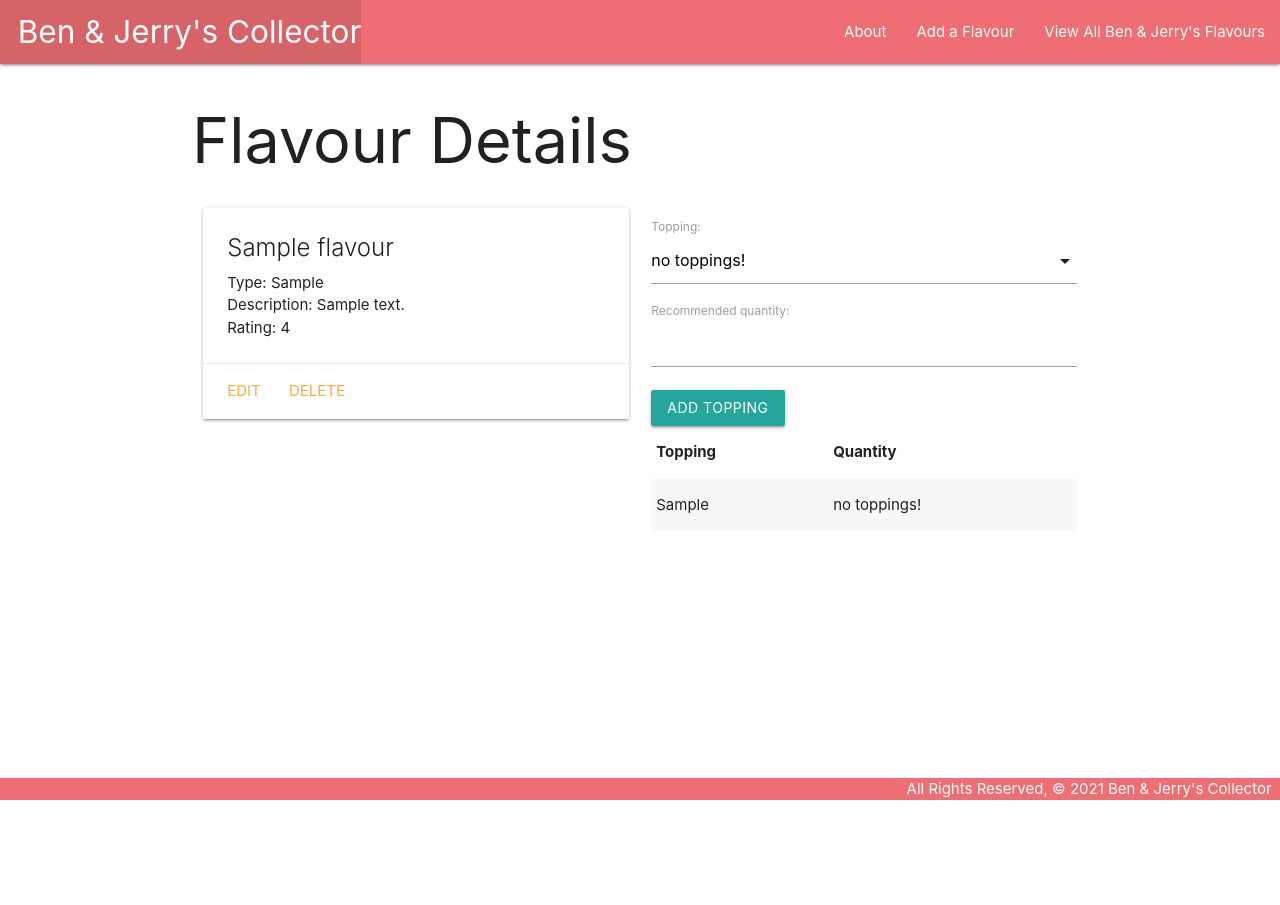
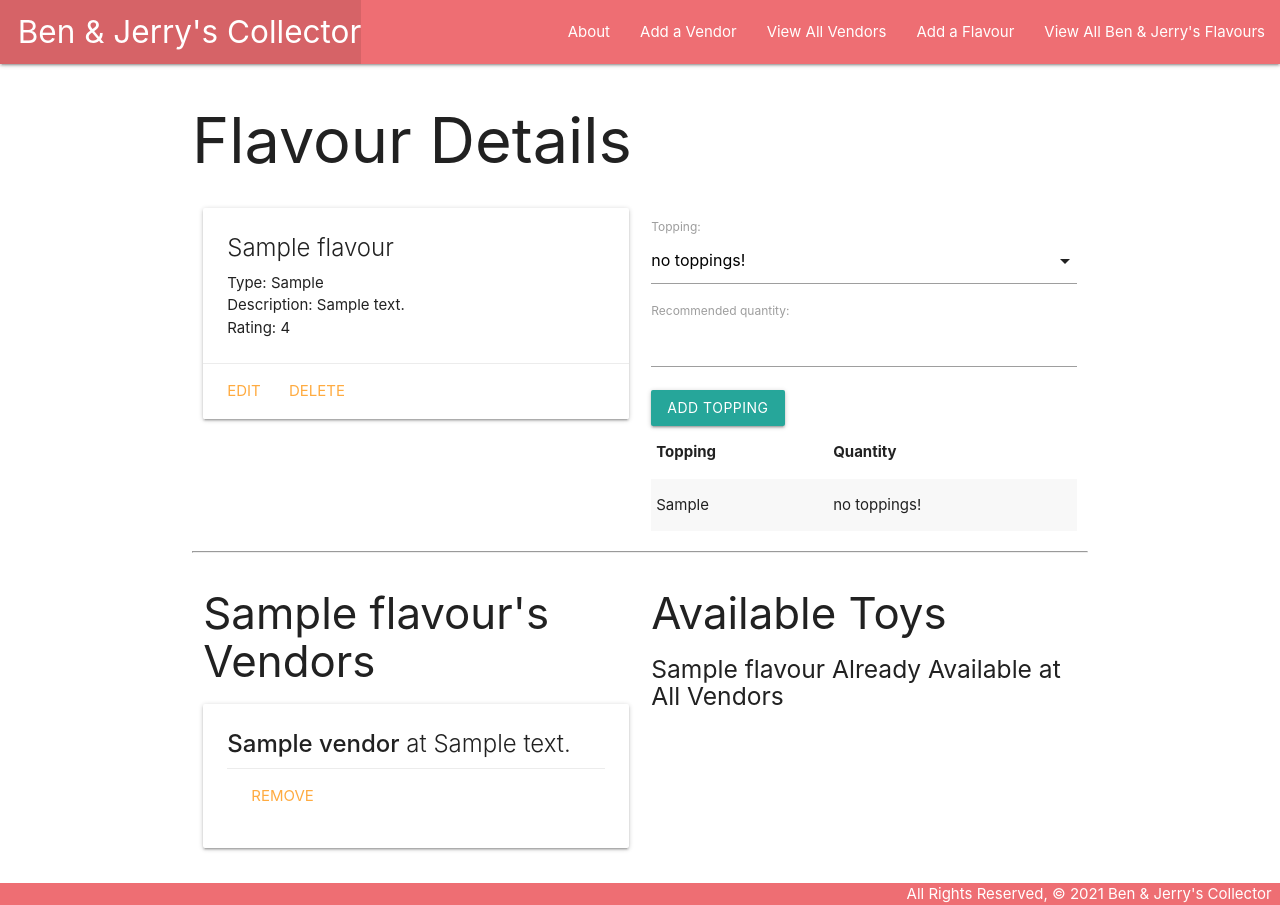
Before and after one commit to samrevanoor/ben-and-jerrys-flavour-collector, a Django app: page /flavours/1 in a window 1280 px wide. Before the commit the page ends 800 px from the top, so only its background shows below. Run offline with Django 3.2, Linux system fonts and the light colour scheme; tables that the repository leaves empty hold one stand-in row (values such as "Sample post").

Commit message:
adds URLs to assoc and unassoc vendor with flavour, adds view functions to do the same, runs migrations for vendor model and M:M relationship with flavours, edits templates to display assoc vendors and available vendors to add, adds buttons to UI

```diff
--- a/main_app/templates/base.html
+++ b/main_app/templates/base.html
@@ -3,12 +3,19 @@
 <!DOCTYPE html>
 <html lang="en">
   <head>
-  <meta charset="UTF-8">
-  <meta name="viewport" content="width=device-width, initial-scale=1.0">
-  <meta http-equiv="X-UA-Compatible" content="ie=edge">
+    <meta charset="UTF-8" />
+    <meta name="viewport" content="width=device-width, initial-scale=1.0" />
+    <meta http-equiv="X-UA-Compatible" content="ie=edge" />
     <title>Ben & Jerry's Collector</title>
-  <link rel="stylesheet" href="https://cdnjs.cloudflare.com/ajax/libs/materialize/1.0.0/css/materialize.min.css">
-  <link rel="stylesheet" type="text/css" href="{% static 'css/style.css' %}">
+    <link
+      rel="stylesheet"
+      href="https://cdnjs.cloudflare.com/ajax/libs/materialize/1.0.0/css/materialize.min.css"
+    />
+    <link
+      rel="stylesheet"
+      type="text/css"
+      href="{% static 'css/style.css' %}"
+    />
     <script src="https://cdnjs.cloudflare.com/ajax/libs/materialize/1.0.0/js/materialize.min.js"></script>
   </head>
   <body>
@@ -16,22 +23,29 @@
       <nav>
         <div class="nav-wrapper">
           <ul>
-          <li><a href="/" class="left brand-logo">&nbsp;&nbsp;Ben & Jerry's Collector</a></li>
+            <li>
+              <a href="/" class="left brand-logo"
+                >&nbsp;&nbsp;Ben & Jerry's Collector</a
+              >
+            </li>
           </ul>
           <ul class="right">
             <li><a href="{% url 'about' %}">About</a></li>
+            <li><a href="{% url 'vendors_create' %}">Add a Vendor</a></li>
+            <li><a href="{% url 'vendors_index' %}">View All Vendors</a></li>
             <li><a href="{% url 'flavours_create' %}">Add a Flavour</a></li>
-          <li><a href="{% url 'index' %}">View All Ben & Jerry's Flavours</a></li>
+            <li>
+              <a href="{% url 'index' %}">View All Ben & Jerry's Flavours</a>
+            </li>
           </ul>
         </div>
       </nav>
     </header>
-  <main class="container">
-    {% block content %}
-    {% endblock %}
-  </main>
+    <main class="container">{% block content %} {% endblock %}</main>
     <footer class="page-footer">
-    <div class="right">All Rights Reserved, &copy; 2021 Ben & Jerry's Collector &nbsp;</div>
+      <div class="right">
+        All Rights Reserved, &copy; 2021 Ben & Jerry's Collector &nbsp;
+      </div>
     </footer>
   </body>
 </html>
--- a/main_app/templates/flavours/detail.html
+++ b/main_app/templates/flavours/detail.html
@@ -45,6 +45,48 @@
     </table>
   </div>
 </div>
+<hr />
+<div class="row">
+  <div class="col s6">
+    <h3>{{ flavour.name }}'s Vendors</h3>
+    {% if flavour.vendors.count %} {% for vendor in flavour.vendors.all %}
+    <div class="card">
+      <div class="card-content">
+        <span class="card-title">
+          <strong>{{ vendor.name }}</strong> at
+          <span>{{ vendor.address }}</span>
+        </span>
+        <div class="card-action">
+            <a href="{% url 'unassoc_vendor' flavour.id vendor.id%}">Remove</a>
+          </div>
+      </div>
+    </div>
+    {% endfor %} {% else %}
+    <h5>No Vendors Yet</h5>
+    {% endif %}
+  </div>
+  <div class="col s6">
+    <h3>Available Toys</h3>
+    {% if vendors.count %} {% for vendor in vendors.all %}
+    <div class="card">
+      <div class="card-content">
+        <span class="card-title">
+            <strong>{{ vendor.name }}</strong> at
+            <span>{{ vendor.address }}</span>
+        </span>
+      </div>
+      <div class="card-action">
+        <form action="{% url 'assoc_vendor' flavour.id vendor.id %}" method="post">
+          {% csrf_token %}
+          <button type="submit" class="btn">Add</button>
+        </form>
+      </div>
+    </div>
+    {% endfor %} {% else %}
+    <h5>{{flavour.name}} Already Available at All Vendors</h5>
+    {% endif %}
+  </div>
+</div>
 <script>
   var selectEl = document.getElementById("id_topping");
   M.FormSelect.init(selectEl);
--- a/main_app/urls.py
+++ b/main_app/urls.py
@@ -10,6 +10,8 @@
     path('flavours/<int:pk>/update/', views.FlavourUpdate.as_view(), name='flavours_update'),
     path('flavours/<int:pk>/delete/', views.FlavourDelete.as_view(), name='flavours_delete'),
     path('flavours/<int:flavour_id>/add_topping', views.add_topping, name='add_topping'),
+    path('flavours/<int:flavour_id>/assoc_vendor/<int:vendor_id>/', views.assoc_vendor, name='assoc_vendor'),
+    path('flavours/<int:flavour_id>/unassoc_vendor/<int:vendor_id>/', views.unassoc_vendor, name='unassoc_vendor'),
     path('vendors/', views.VendorList.as_view(), name='vendors_index'),
     path('vendors/<int:pk>/', views.VendorDetail.as_view(), name='vendors_detail'),
     path('vendors/create/', views.VendorCreate.as_view(), name='vendors_create'),
--- a/main_app/views.py
+++ b/main_app/views.py
@@ -17,9 +17,11 @@
 
 def flavours_detail(request, flavour_id):
   flavour = Flavour.objects.get(id=flavour_id)
+  available_vendors = Vendor.objects.exclude(id__in = flavour.vendors.all().values_list('id'))
   topping_form = RecommendedToppingForm()
   return render(request, 'flavours/detail.html', {
-    'flavour': flavour, 'topping_form': topping_form
+    'flavour': flavour, 'topping_form': topping_form,
+    'vendors': available_vendors
     })
 
 class FlavourCreate(CreateView):
@@ -60,3 +62,11 @@
 class VendorDelete(DeleteView):
   model = Vendor
   success_url = '/vendors/'
+
+def assoc_vendor(request, flavour_id, vendor_id):
+  Flavour.objects.get(id=flavour_id).vendors.add(vendor_id)
+  return redirect('detail', flavour_id=flavour_id)
+
+def unassoc_vendor(request, flavour_id, vendor_id):
+  Flavour.objects.get(id=flavour_id).vendors.remove(vendor_id)
+  return redirect('detail', flavour_id=flavour_id)
```
Also changed, not shown: main_app/migrations/0003_auto_20210620_2023.py (added). Lines whose indentation alone changed are shown as unchanged.
